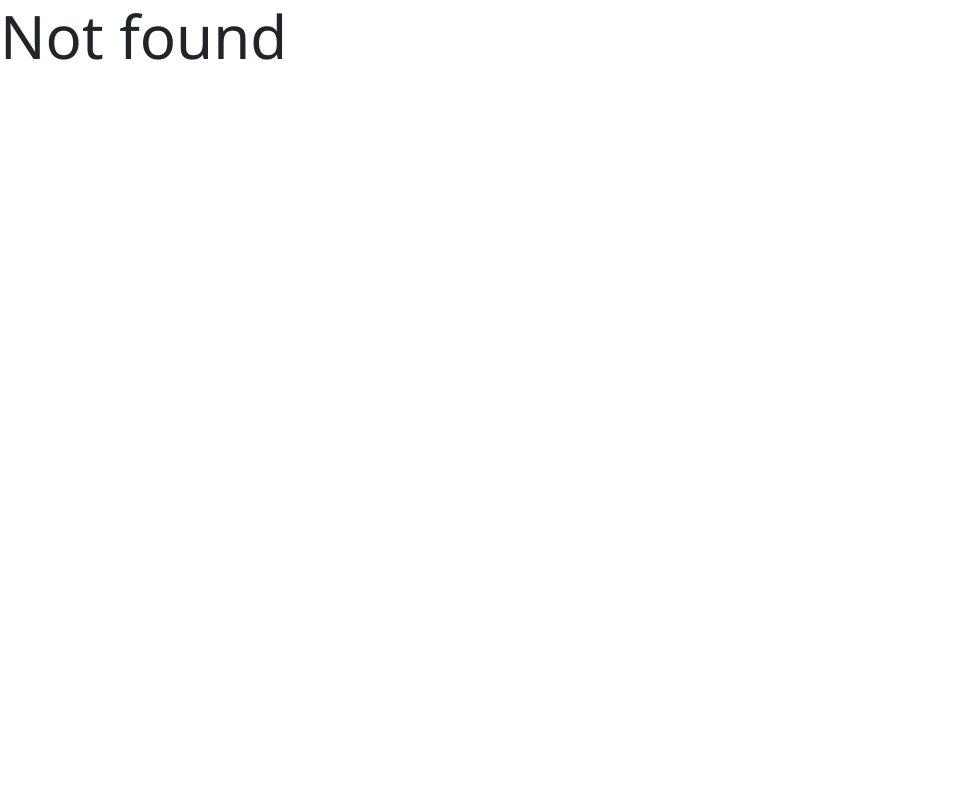
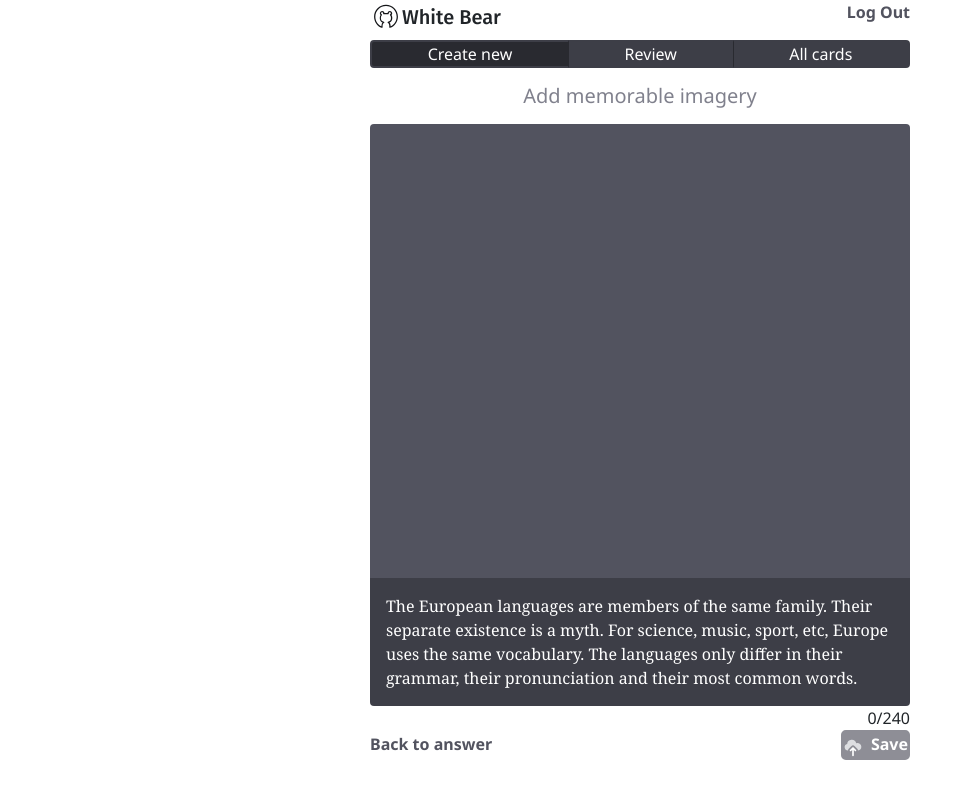
Before and after one commit to Edd-wordd/white-bear-mpa, a React (Create React App) app: page /create-imagery in a window 1280 px wide. Shown: the whole page, without its empty margins (0-968 px from the left). Built offline with nearby package versions, Linux system fonts and the light colour scheme.

Commit message:
add create imagery

```diff
--- a/src/App.js
+++ b/src/App.js
@@ -19,7 +19,7 @@ function App() {
             <Route exact path="/create-answer" component={CreateAnswer}></Route>
             <Route
                exact
-               path="create-imagery/"
+               path="/create-imagery"
                component={CreateImagery}
             ></Route>
             <Route
--- a/src/components /pages/CreateImagery.js
+++ b/src/components /pages/CreateImagery.js
@@ -1,4 +1,6 @@
 import React from "react";
+import whiteBearAppLogo from "../../img/logo-app.svg";
+import saveIcon from "../../icons/save.svg";
 
 export default function CreateImagery() {
    return (
@@ -6,7 +8,7 @@ export default function CreateImagery() {
          <div className="row">
             <div className="col-12 col-xl-6 offset-xl-3 col-lg-8 offset-lg-2 col-md-10 offset-md-1">
                <img
-                  src="Images/logo-app.svg"
+                  src={whiteBearAppLogo}
                   alt="white bear logo"
                   width="32px;"
                />
@@ -95,7 +97,7 @@ export default function CreateImagery() {
                >
                   <img
                      className="mb-2"
-                     src="icons /save.svg"
+                     src={saveIcon}
                      width="20px;"
                      style={{ marginTop: "5px", marginRight: "8px" }}
                      alt=""
```
